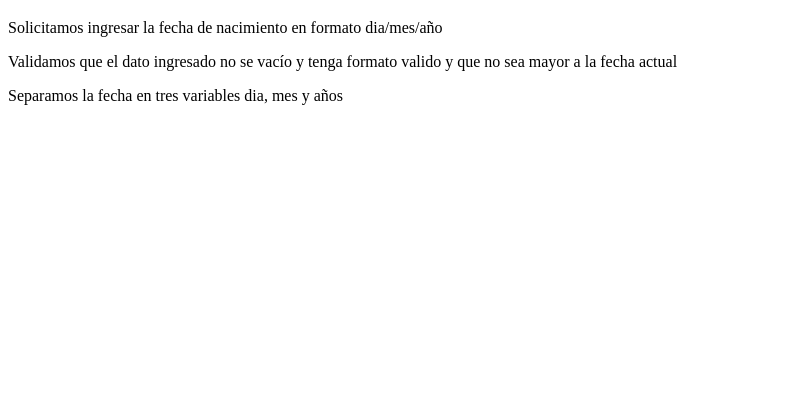
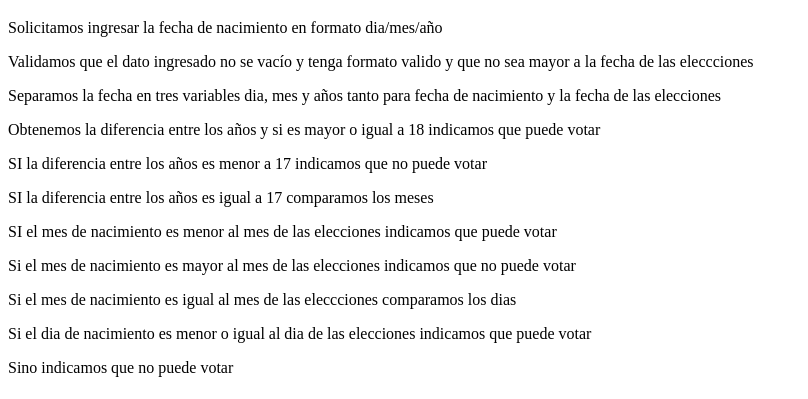
Before and after one commit to Erre23/hackaton8, a plain HTML site: page Reto2/reto215.html in a window 1280 px wide. Shown: the part 401-800 px from the top of the page, without its empty margins (0-808 px from the left). Drawn offline with Linux system fonts and the light colour scheme; a script that the page names is missing.

Commit message:
Reto final en el master por falta de tiempo

```diff
--- a/Reto2/reto215.html
+++ b/Reto2/reto215.html
@@ -30,13 +30,16 @@
     </ul>
     <h1>ESTAS EN EL RETO 2.15 - EDAD PARA VOTAR</h1>
     <p >Solicitamos ingresar la fecha de nacimiento en formato dia/mes/año</p>
-    <p>Validamos que el dato ingresado no se vacío y tenga formato valido y que no sea mayor a la fecha actual</p>
-    <p>Separamos la fecha en tres variables dia, mes y años</p>
-    <p></p>
-    <p></p>
-    <p></p>
-    <p></p>
-    <p></p>
+    <p>Validamos que el dato ingresado no se vacío y tenga formato valido y que no sea mayor a la fecha de las eleccciones</p>
+    <p>Separamos la fecha en tres variables dia, mes y años tanto para fecha de nacimiento y la fecha de las elecciones</p>
+    <p>Obtenemos la diferencia entre los años y si es mayor o igual a 18 indicamos que puede votar </p>
+    <p>SI la diferencia entre los años es menor a 17 indicamos que no puede votar</p>
+    <p>SI la diferencia entre los años es igual a 17 comparamos los meses</p>
+    <p>SI el mes de nacimiento es menor al mes de las elecciones indicamos que puede votar</p>
+    <p>Si el mes de nacimiento es mayor al mes de las elecciones indicamos que no puede votar</p>
+    <p>Si el mes de nacimiento es igual al mes de las eleccciones comparamos los dias</p>
+    <p>Si el dia de nacimiento es menor o igual al dia de las elecciones indicamos que puede votar</p>
+    <p>Sino indicamos que no puede votar</p>
     <script src="../js/reto215.js"></script>
 </body>
 </html>
```
